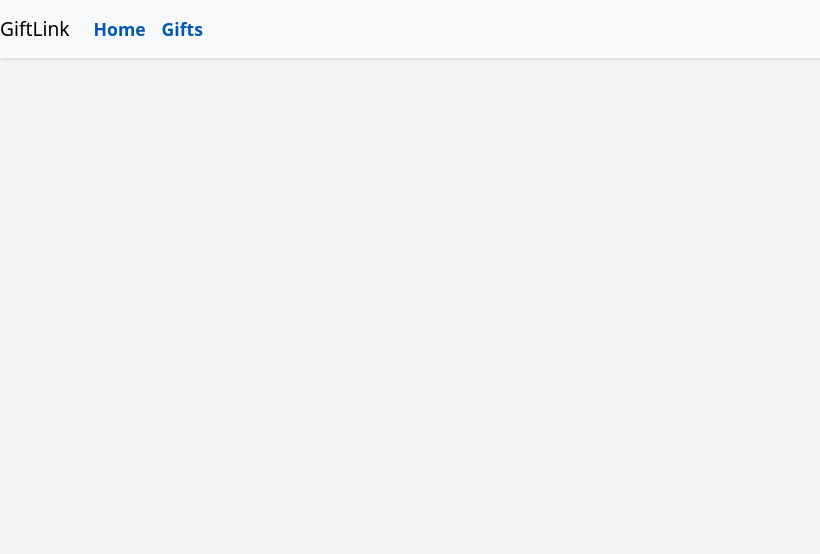
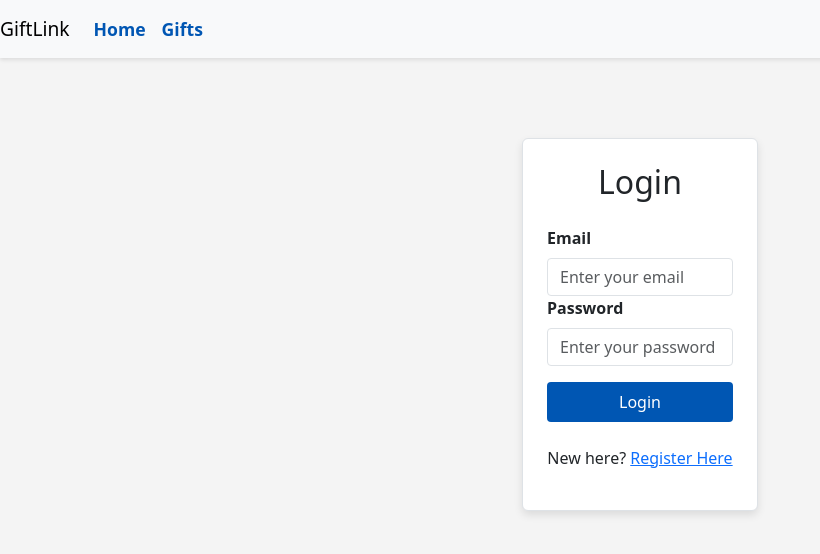
Before and after one commit to raskolnikow92/fullstack-capstone-project, a React (Create React App) app in the folder giftlink-frontend/: page /app/login in a window 1280 px wide. Before the commit this address had no page. Shown: the top 554 px of the page, without its empty margins (0-820 px from the left). Built offline with nearby package versions, Linux system fonts and the light colour scheme.

Commit message:
implement login and register page

```diff
--- a/giftlink-frontend/src/App.js
+++ b/giftlink-frontend/src/App.js
@@ -1,22 +1,23 @@
 import React from 'react';
 import { Routes, Route, useNavigate } from 'react-router-dom';
 import MainPage from './components/MainPage/MainPage';
+import LoginPage from './components/LoginPage/LoginPage';
+import RegisterPage from './components/RegisterPage/RegisterPage';
 import 'bootstrap/dist/css/bootstrap.min.css';
 import './App.css';
 import Navbar from './components/Navbar/Navbar';
-
 function App() {
-
+  const navigate = useNavigate();
   return (
-    <>
+        <>
         <Navbar/>
         <Routes>
-          {/* the final code will not pass the products to every page, but each page will call the server API */}
           <Route path="/" element={<MainPage />} />
           <Route path="/app" element={<MainPage />} />
+          <Route path="/app/login" element={<LoginPage/>} />
+          <Route path="/app/register" element={<RegisterPage />} />
         </Routes>
         </>
   );
 }
-
 export default App;
--- /dev/null
+++ b/giftlink-frontend/src/components/LoginPage/LoginPage.css
@@ -0,0 +1,44 @@
+.login-card {
+    background-color: #fff;
+    box-shadow: 0px 4px 8px rgba(0, 0, 0, 0.1);
+}
+
+.login-card .form-label {
+    font-weight: 600;
+}
+
+.login-card input {
+    border-radius: 0.25rem;
+}
+
+.login-card .btn {
+    padding: 0.5rem 1rem;
+    border-radius: 0.25rem;
+}
+
+.login-card .btn-primary {
+    background-color: #0056b3;
+    border: none;
+}
+
+.login-card .btn-secondary {
+    background-color: #dc3545;
+    border: none;
+}
+
+.login-card .text-primary {
+    color: #0056b3;
+}
+
+.login-card .text-secondary {
+    color: #6c757d;
+}
+
+/* Additional styles */
+a.text-primary:hover {
+    text-decoration: underline;
+}
+
+a.text-secondary:hover {
+    text-decoration: underline;
+}
--- /dev/null
+++ b/giftlink-frontend/src/components/LoginPage/LoginPage.js
@@ -0,0 +1,56 @@
+import React, { useState } from 'react';
+import './LoginPage.css';
+
+function LoginPage() {
+
+    //insert code here to create useState hook variables for email, password
+    const [ email, setEmail ] = useState('');
+    const [ password, setPassword ] = useState('');
+
+    // insert code here to create handleLogin function and include console.log
+    const handleLogin = async () => {
+        console.log('Login text');
+    }
+
+        return (
+      <div className="container mt-5">
+        <div className="row justify-content-center">
+          <div className="col-md-6 col-lg-4">
+            <div className="login-card p-4 border rounded">
+              <h2 className="text-center mb-4 font-weight-bold">Login</h2>
+
+          {/* insert code here to create input elements for the variables email and  password */}
+            <div className="mb-3">
+            <label htmlFor="email" className="form-label">Email</label>
+            <input
+                id="email"
+                type="text"
+                className="form-control"
+                placeholder="Enter your email"
+                value={email}
+                onChange={(e) => setEmail(e.target.value)}
+            />
+            <label htmlFor="password" className="form-label">Password</label>
+            <input
+                id="password"
+                type="password"
+                className="form-control"
+                placeholder="Enter your password"
+                value={password}
+                onChange={(e) => setPassword(e.target.value)}
+            />
+            </div>
+          {/* insert code here to create a button that performs the `handleLogin` function on click */}
+          <button className='btn btn-primary' onClick={handleLogin}>Login</button>
+                <p className="mt-4 text-center">
+                    New here? <a href="/app/register" className="text-primary">Register Here</a>
+                </p>
+
+            </div>
+          </div>
+        </div>
+      </div>
+    )
+}
+
+export default LoginPage;
--- a/giftlink-frontend/src/components/RegisterPage/RegisterPage.js
+++ b/giftlink-frontend/src/components/RegisterPage/RegisterPage.js
@@ -5,9 +5,14 @@
 function RegisterPage() {
 
     //insert code here to create useState hook variables for firstName, lastName, email, password
-
+    const [ firstName, setFirstName ] = useState('');
+    const [ lastName, setLastName ] = useState('');
+    const [ email, setEmail ] = useState('');
+    const [ password, setPassword ] = useState('');
     // insert code here to create handleRegister function and include console.log
-
+    const handleRegister = async()=>{
+        console.log('Register text');
+    }
          return (
             <div className="container mt-5">
                 <div className="row justify-content-center">
@@ -16,8 +21,46 @@
                             <h2 className="text-center mb-4 font-weight-bold">Register</h2>
 
                     {/* insert code here to create input elements for all the variables - firstName, lastName, email, password */}
-
+                    <div className="mb-4">
+                        <label htmlFor="firstName" className="form label"> FirstName</label><br/>
+                        <input
+                            id="firstName"
+                            type="text"
+                            className="form-control"
+                            placeholder="Enter your firstName"
+                            value={firstName}
+                            onChange={(e) => setFirstName(e.target.value)}
+                        />
+                        <label htmlFor="lastName" className="form label"> LastName</label><br/>
+                        <input
+                            id="lastName"
+                            type="text"
+                            className="form-control"
+                            placeholder="Enter your lastName"
+                            value={lastName}
+                            onChange={(e) => setLastName(e.target.value)}
+                        />
+                        <label htmlFor="email" className="form label"> Email</label><br/>
+                        <input
+                            id="email"
+                            type="email"
+                            className="form-control"
+                            placeholder="Enter your email"
+                            value={email}
+                            onChange={(e) => setEmail(e.target.value)}
+                        />
+                        <label htmlFor="password" className="form label"> Password</label><br/>
+                        <input
+                            id="password"
+                            type="password"
+                            className="form-control"
+                            placeholder="Enter your password"
+                            value={password}
+                            onChange={(e) => setPassword(e.target.value)}
+                        />
+                    </div>
                     {/* insert code here to create a button that performs the `handleRegister` function on click */}
+                    <button className='btn btn-primary' onClick={handleRegister}>Register</button>
                         <p className="mt-4 text-center">
                             Already a member? <a href="/app/login" className="text-primary">Login</a>
                         </p>
```
